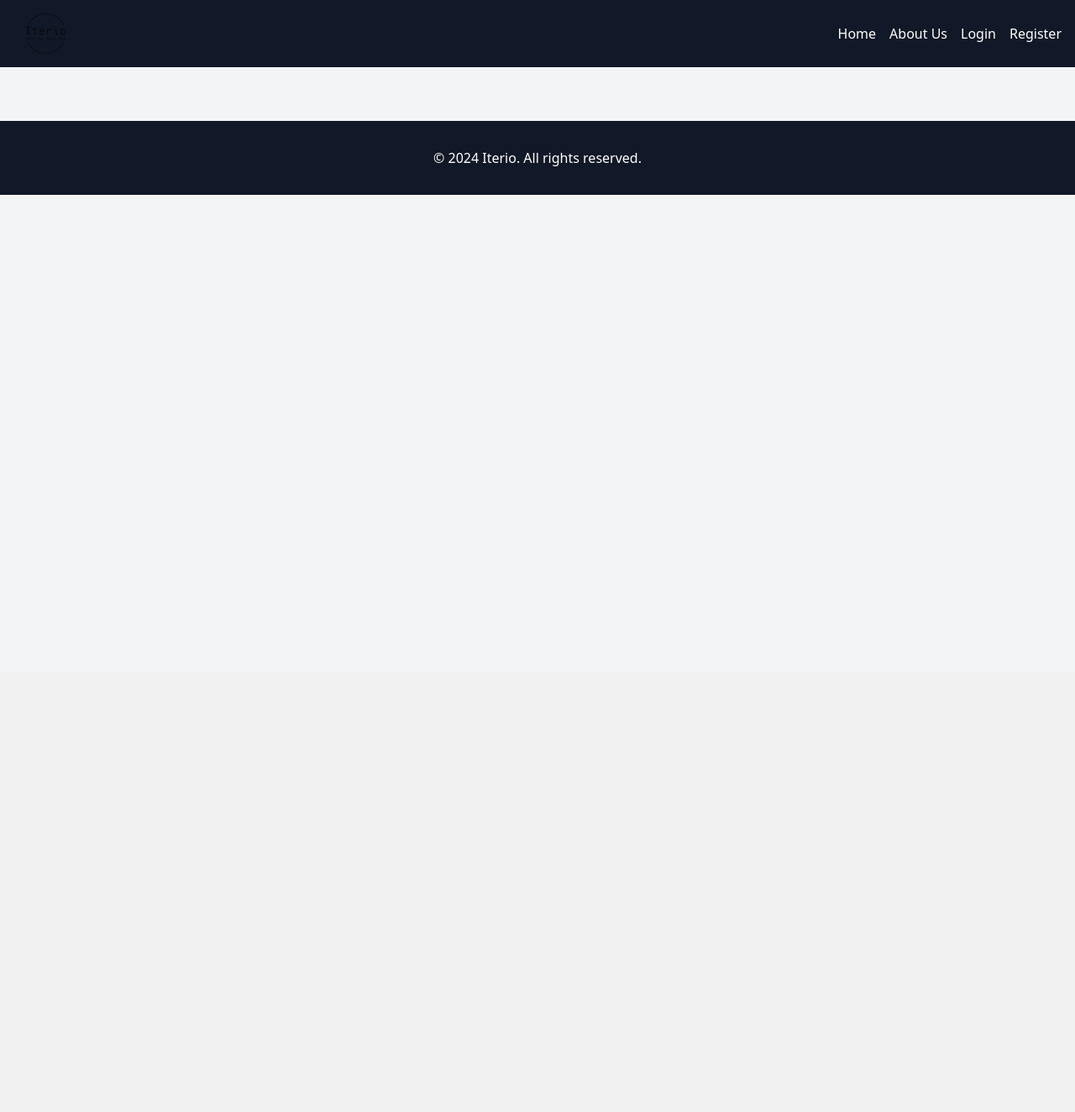
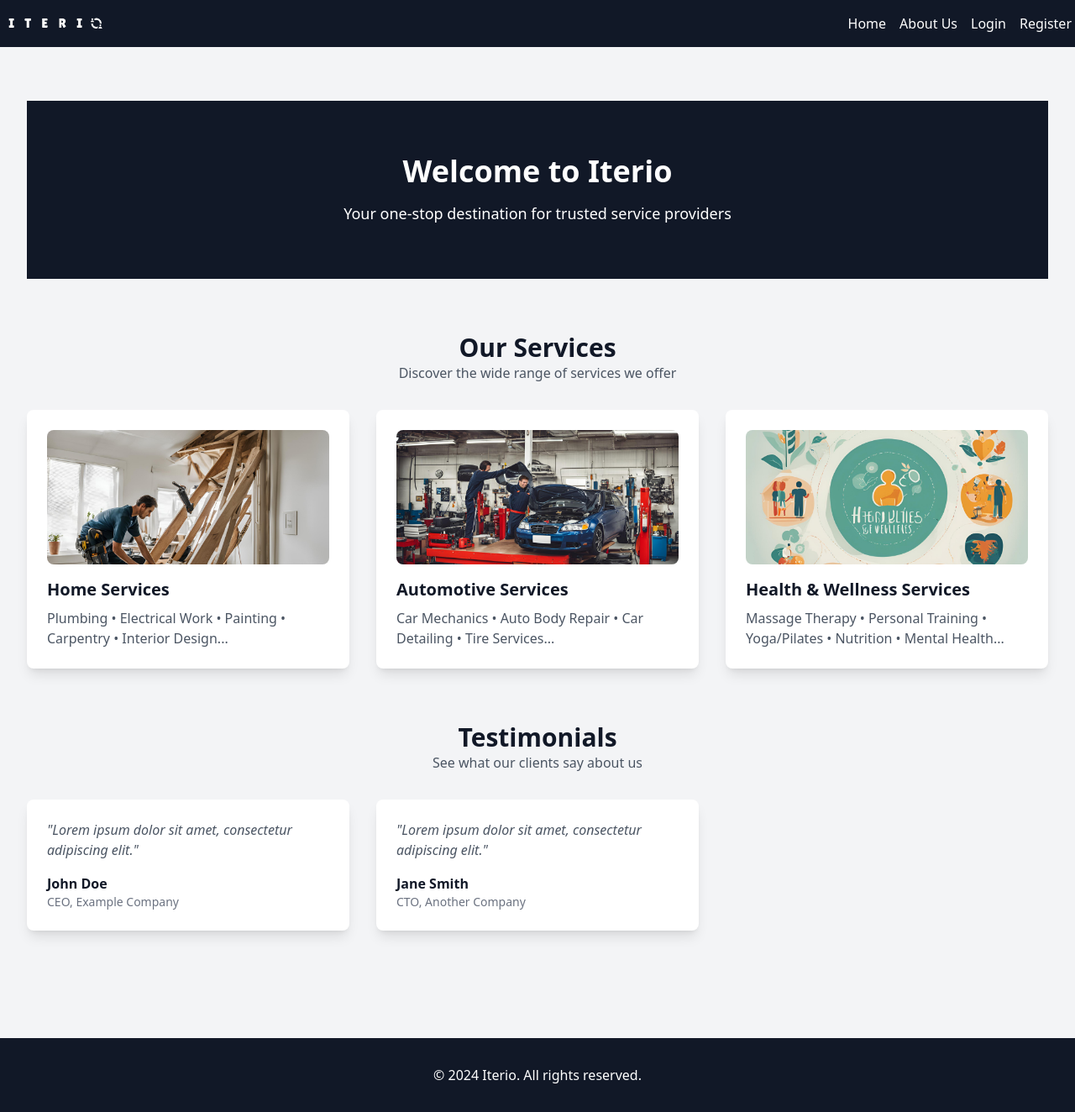
Before and after one commit to zabalae/iterio_project, a Django app: page / in a window 1280 px wide. Shown: the whole page at 84% size. Before the commit the page ends 232 px from the top, so only its background shows below. Run offline with Django 5.2, Linux system fonts and the light colour scheme; some libraries are stand-ins or nearby versions.

Commit message:
Add services to the home page and some models

```diff
--- a/iterio_app/templates/iterio_app/home.html
+++ b/iterio_app/templates/iterio_app/home.html
@@ -1 +1,69 @@
 {% extends 'main.html' %}
+
+{% load static %}
+{% load static tailwind_tags %}
+{% tailwind_css %}
+
+{% block content %}
+<div class="container mx-auto px-4 py-8">
+    <!-- Hero Section -->
+    <section class="bg-gray-900 text-white py-16 mb-16">
+        <div class="text-center">
+            <h1 class="text-4xl font-bold mb-4">Welcome to Iterio</h1>
+            <p class="text-lg">Your one-stop destination for trusted service providers</p>
+        </div>
+    </section>
+
+    <!-- Services Section -->
+    <section class="mb-16">
+        <div class="text-center mb-8">
+            <h2 class="text-3xl font-bold">Our Services</h2>
+            <p class="text-gray-600">Discover the wide range of services we offer</p>
+        </div>
+        <div class="grid grid-cols-1 md:grid-cols-2 lg:grid-cols-3 gap-8">
+            <!-- Service Card 1 -->
+            <div class="bg-white rounded-lg shadow-lg p-6">
+                <img src="{% static 'images/home-services.png' %}" alt="Service 1" class="w-full h-40 object-cover rounded-lg mb-4">
+                <h3 class="text-xl font-bold mb-2">Home Services</h3>
+                <p class="text-gray-600">Plumbing • Electrical Work • Painting • Carpentry • Interior Design...</p>
+            </div>
+            <!-- Service Card 2 -->
+            <div class="bg-white rounded-lg shadow-lg p-6">
+                <img src="{% static 'images/automotive-services.png' %}" alt="Service 2" class="w-full h-40 object-cover rounded-lg mb-4">
+                <h3 class="text-xl font-bold mb-2">Automotive Services</h3>
+                <p class="text-gray-600">Car Mechanics • Auto Body Repair • Car Detailing • Tire Services...</p>
+            </div>
+            <!-- Service Card 3 -->
+            <div class="bg-white rounded-lg shadow-lg p-6">
+                <img src="{% static 'images/health-wellness.png' %}" alt="Service 3" class="w-full h-40 object-cover rounded-lg mb-4">
+                <h3 class="text-xl font-bold mb-2">Health & Wellness Services</h3>
+                <p class="text-gray-600">Massage Therapy • Personal Training • Yoga/Pilates • Nutrition • Mental Health...</p>
+            </div>
+            <!-- Add more service cards as needed -->
+        </div>
+    </section>
+
+    <!-- Testimonials Section -->
+    <section class="mb-16">
+        <div class="text-center mb-8">
+            <h2 class="text-3xl font-bold">Testimonials</h2>
+            <p class="text-gray-600">See what our clients say about us</p>
+        </div>
+        <div class="grid grid-cols-1 md:grid-cols-2 lg:grid-cols-3 gap-8">
+            <!-- Testimonial Card 1 -->
+            <div class="bg-white rounded-lg shadow-lg p-6">
+                <p class="italic text-gray-600 mb-4">"Lorem ipsum dolor sit amet, consectetur adipiscing elit."</p>
+                <p class="font-bold">John Doe</p>
+                <p class="text-sm text-gray-500">CEO, Example Company</p>
+            </div>
+            <!-- Testimonial Card 2 -->
+            <div class="bg-white rounded-lg shadow-lg p-6">
+                <p class="italic text-gray-600 mb-4">"Lorem ipsum dolor sit amet, consectetur adipiscing elit."</p>
+                <p class="font-bold">Jane Smith</p>
+                <p class="text-sm text-gray-500">CTO, Another Company</p>
+            </div>
+            <!-- Add more testimonial cards as needed -->
+        </div>
+    </section>
+</div>
+{% endblock %}
--- a/iterio_app/templates/iterio_app/loginPage.html
+++ b/iterio_app/templates/iterio_app/loginPage.html
@@ -1,7 +1,7 @@
 {% extends 'main.html' %}
 
 {% block content %}
-<div class="bg-gray-100 min-h-screen flex items-center justify-center">
+<div class="bg-gray-100 flex items-center justify-center">
     <div class="max-w-md w-full bg-white p-8 rounded-lg shadow-lg">
         <h1 class="text-3xl font-bold text-gray-900 mb-6 text-center">Login</h1>
         <form method="POST" action="{% url 'login' %}" class="space-y-4">
@@ -14,7 +14,7 @@
                 <label for="password" class="block text-sm font-medium text-gray-700">Password</label>
                 <input type="password" name="password" id="password" class="mt-1 focus:ring-indigo-500 focus:border-indigo-500 block w-full shadow-sm sm:text-sm border-gray-300 rounded-md">
             </div>
-            <button type="submit" class="w-full py-2 px-4 border border-transparent rounded-md shadow-sm text-white bg-indigo-600 hover:bg-indigo-700 focus:outline-none focus:ring-2 focus:ring-offset-2 focus:ring-indigo-500">Login</button>
+            <button type="submit" class="w-full py-2 px-4 border border-transparent rounded-md shadow-sm text-white bg-gray-900 hover:bg-gray-700 focus:outline-none focus:ring-2 focus:ring-offset-2 focus:ring-indigo-500">Login</button>
         </form>
         {% if error %}
             <p class="text-red-500 mt-4">{{ error }}</p>
--- a/iterio_app/templates/iterio_app/register.html
+++ b/iterio_app/templates/iterio_app/register.html
@@ -7,7 +7,7 @@
         <form method="POST" action="{% url 'register' %}" class="space-y-4">
             {% csrf_token %}
             {{ form.as_p }}
-            <button type="submit" class="w-full py-2 px-4 border border-transparent rounded-md shadow-sm text-white bg-indigo-600 hover:bg-indigo-700 focus:outline-none focus:ring-2 focus:ring-offset-2 focus:ring-indigo-500">Sign up</button>
+            <button type="submit" class="w-full py-2 px-4 border border-transparent rounded-md shadow-sm text-white bg-gray-900 hover:bg-gray-700 focus:outline-none focus:ring-2 focus:ring-offset-2 focus:ring-indigo-500">Sign up</button>
         </form>
     </div>
 </div>
--- a/templates/main.html
+++ b/templates/main.html
@@ -18,6 +18,18 @@
             font-family: 'Poppins', sans-serif;
         }
         */
+        html, body {
+            height: 100%;
+        }
+
+        body {
+            display: flex;
+            flex-direction: column;
+        }
+
+        .content {
+            flex: 1;
+        }
     </style>
 
     <meta name="viewport" content="width=device-width, initial-scale=1">
--- a/templates/navbar.html
+++ b/templates/navbar.html
@@ -2,12 +2,12 @@
 {% load static tailwind_tags %}
 {% tailwind_css %}
 
-<nav class="bg-gray-900 py-4">
-    <div class="container mx-auto px-4">
+<nav class="bg-gray-900 py-1">
+    <div class="container mx-auto px-1">
         <div class="flex items-center justify-between">
             <!-- Logo -->
             <a href="{% url 'home' %}" class="text-white">
-                <img src="{% static '/images/iterio-logo2.png' %}" alt="Iterio Logo" class="h-12" />
+                <img src="{% static '/images/iterio-logo3.png' %}" alt="Iterio Logo" class="h-12" />
             </a>
 
             <!-- Navigation Links -->
--- a/theme/static/css/dist/styles.css
+++ b/theme/static/css/dist/styles.css
@@ -830,6 +830,18 @@ select {
   margin-top: 2rem;
 }
 
+.mb-16 {
+  margin-bottom: 4rem;
+}
+
+.mb-2 {
+  margin-bottom: 0.5rem;
+}
+
+.mb-4 {
+  margin-bottom: 1rem;
+}
+
 .block {
   display: block;
 }
@@ -840,6 +852,10 @@ select {
 
 .flex {
   display: flex;
+}
+
+.grid {
+  display: grid;
 }
 
 .h-1 {
@@ -854,6 +870,10 @@ select {
   height: 3rem;
 }
 
+.h-40 {
+  height: 10rem;
+}
+
 .min-h-screen {
   min-height: 100vh;
 }
@@ -866,6 +886,10 @@ select {
   max-width: 28rem;
 }
 
+.grid-cols-1 {
+  grid-template-columns: repeat(1, minmax(0, 1fr));
+}
+
 .items-center {
   align-items: center;
 }
@@ -876,6 +900,10 @@ select {
 
 .justify-between {
   justify-content: space-between;
+}
+
+.gap-8 {
+  gap: 2rem;
 }
 
 .space-y-4 > :not([hidden]) ~ :not([hidden]) {
@@ -973,6 +1001,11 @@ select {
   --tw-gradient-to: #0c4a6e var(--tw-gradient-to-position);
 }
 
+.object-cover {
+  -o-object-fit: cover;
+     object-fit: cover;
+}
+
 .p-5 {
   padding: 1.25rem;
 }
@@ -1015,6 +1048,26 @@ select {
   padding-bottom: 2rem;
 }
 
+.px-2 {
+  padding-left: 0.5rem;
+  padding-right: 0.5rem;
+}
+
+.px-1 {
+  padding-left: 0.25rem;
+  padding-right: 0.25rem;
+}
+
+.py-1 {
+  padding-top: 0.25rem;
+  padding-bottom: 0.25rem;
+}
+
+.py-16 {
+  padding-top: 4rem;
+  padding-bottom: 4rem;
+}
+
 .text-center {
   text-align: center;
 }
@@ -1043,6 +1096,11 @@ select {
   line-height: 1.25rem;
 }
 
+.text-xl {
+  font-size: 1.25rem;
+  line-height: 1.75rem;
+}
+
 .font-bold {
   font-weight: 700;
 }
@@ -1053,6 +1111,10 @@ select {
 
 .font-semibold {
   font-weight: 600;
+}
+
+.italic {
+  font-style: italic;
 }
 
 .leading-relaxed {
@@ -1098,6 +1160,16 @@ select {
   color: rgb(17 24 39 / var(--tw-text-opacity));
 }
 
+.text-gray-500 {
+  --tw-text-opacity: 1;
+  color: rgb(107 114 128 / var(--tw-text-opacity));
+}
+
+.text-gray-600 {
+  --tw-text-opacity: 1;
+  color: rgb(75 85 99 / var(--tw-text-opacity));
+}
+
 .antialiased {
   -webkit-font-smoothing: antialiased;
   -moz-osx-font-smoothing: grayscale;
@@ -1138,6 +1210,16 @@ select {
 .hover\:bg-neutral-500:hover {
   --tw-bg-opacity: 1;
   background-color: rgb(115 115 115 / var(--tw-bg-opacity));
+}
+
+.hover\:bg-gray-800:hover {
+  --tw-bg-opacity: 1;
+  background-color: rgb(31 41 55 / var(--tw-bg-opacity));
+}
+
+.hover\:bg-gray-700:hover {
+  --tw-bg-opacity: 1;
+  background-color: rgb(55 65 81 / var(--tw-bg-opacity));
 }
 
 .hover\:text-white:hover {
@@ -1192,6 +1274,10 @@ select {
     display: flex;
   }
 
+  .md\:grid-cols-2 {
+    grid-template-columns: repeat(2, minmax(0, 1fr));
+  }
+
   .md\:items-center {
     align-items: center;
   }
@@ -1200,3 +1286,9 @@ select {
     justify-content: space-between;
   }
 }
+
+@media (min-width: 1024px) {
+  .lg\:grid-cols-3 {
+    grid-template-columns: repeat(3, minmax(0, 1fr));
+  }
+}
```
Also changed, not shown: iterio_app/models.py (+12 -1 lines), db.sqlite3, static/images/automotive-services.png (added), static/images/health-wellness.png (added), static/images/home-services.png (added), static/images/iterio-logo3.png (added).
